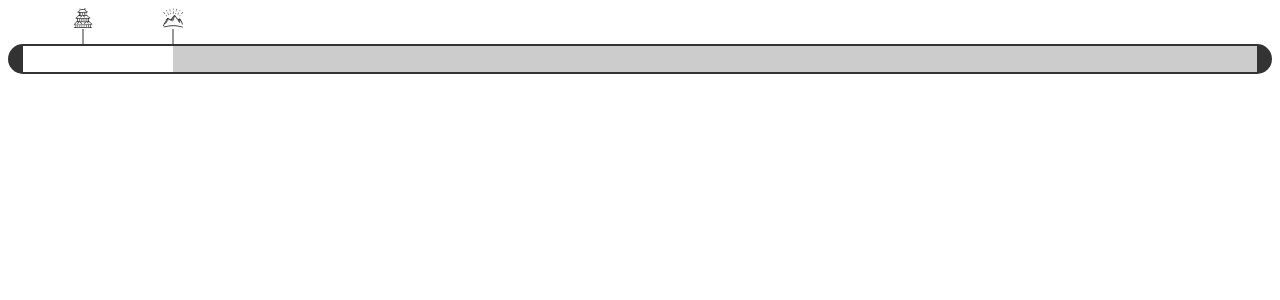
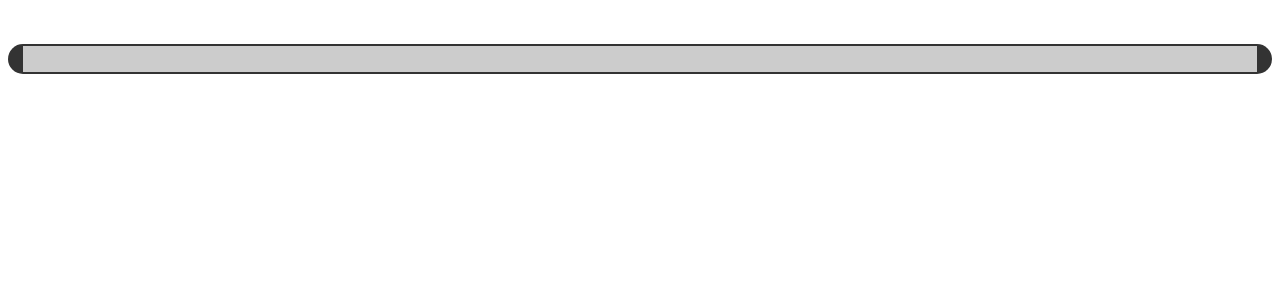
Before and after one commit to arbuztw/japan-sandai, a Nuxt app: page / in a window 1280 px wide. Shown: the top 300 px of the page. Built offline with nearby package versions, Linux system fonts and the light colour scheme.

Commit message:
Add reactive progress bar and its animation.

```diff
--- a/app.vue
+++ b/app.vue
@@ -1,9 +1,12 @@
 <script setup>
 import ProgressBar from "./components/ProgressBar.vue";
+import { SpotVisit } from "~/data/spot_visit";
+
+const spotVisits = new SpotVisit();
 </script>
 
 <template>
   <div>
-    <progress-bar></progress-bar>
+    <progress-bar :sandai-visits="spotVisits.sandaiVisits"></progress-bar>
   </div>
 </template>
--- a/components/ProgressBar.vue
+++ b/components/ProgressBar.vue
@@ -1,16 +1,18 @@
 <script lang="ts" setup>
-import SandaiType from "~/types/sandai_type";
 import ProgressBarItem from "./ProgressBarItem.vue";
+import { SandaiVisit } from "~/data/sandai_visit";
+
+const props = defineProps<{
+  sandaiVisits: SandaiVisit[];
+}>();
 </script>
 
 <template>
   <div class="progress-bar">
     <div class="progress-start"></div>
-    <progress-bar-item
-      :type="SandaiType.CASTLE"
-      :visited="2"
-    ></progress-bar-item>
-    <progress-bar-item :type="SandaiType.VIEW" :visited="3"></progress-bar-item>
+    <progress-bar-item :sandai-visit="sandaiVisits[0]"></progress-bar-item>
+    <progress-bar-item :sandai-visit="sandaiVisits[3]"></progress-bar-item>
+    <progress-bar-item :sandai-visit="sandaiVisits[5]"></progress-bar-item>
     <div class="progress-placeholder"></div>
     <div class="progress-end"></div>
   </div>
@@ -21,6 +23,7 @@ import ProgressBarItem from "./ProgressBarItem.vue";
   display: flex;
   flex-direction: row;
   align-items: flex-end;
+  min-height: 66px;
 }
 .progress-start {
   display: inline-block;
--- a/components/ProgressBarItem.vue
+++ b/components/ProgressBarItem.vue
@@ -1,24 +1,28 @@
 <script lang="ts" setup>
-import SandaiType from "~/types/sandai_type";
+import { SandaiVisit } from "~/data/sandai_visit";
 import { getIconName, getColor } from "~/utils/sandai_types_util";
 
 const props = defineProps<{
-  type: SandaiType;
-  visited: number;
+  sandaiVisit: SandaiVisit;
 }>();
 
-const progressWidth = computed(() => `${props.visited * 30}px`);
+const progressWidth = computed(
+  () => `${props.sandaiVisit.numVisit.value * 30}px`
+);
 </script>
 
 <template>
-  <div class="progress-bar-item">
+  <div class="progress-bar-item" v-if="sandaiVisit.numVisit.value > 0">
     <div class="icon-container">
-      <img :src="`/images/${getIconName(type)}.png`" class="mark-icon" />
+      <img
+        :src="`/images/${getIconName(sandaiVisit.sandaiType)}.png`"
+        class="mark-icon"
+      />
     </div>
     <div class="mark"></div>
     <div
       class="progress"
-      :class="getColor(type)"
+      :class="getColor(sandaiVisit.sandaiType)"
       :style="{ width: progressWidth }"
     ></div>
   </div>
@@ -48,6 +52,7 @@ const progressWidth = computed(() => `${props.visited * 30}px`);
   height: 26px;
   border-top: 2px solid #333;
   border-bottom: 2px solid #333;
+  transition: width 0.3s;
 }
 
 .progress.yellow {
```
